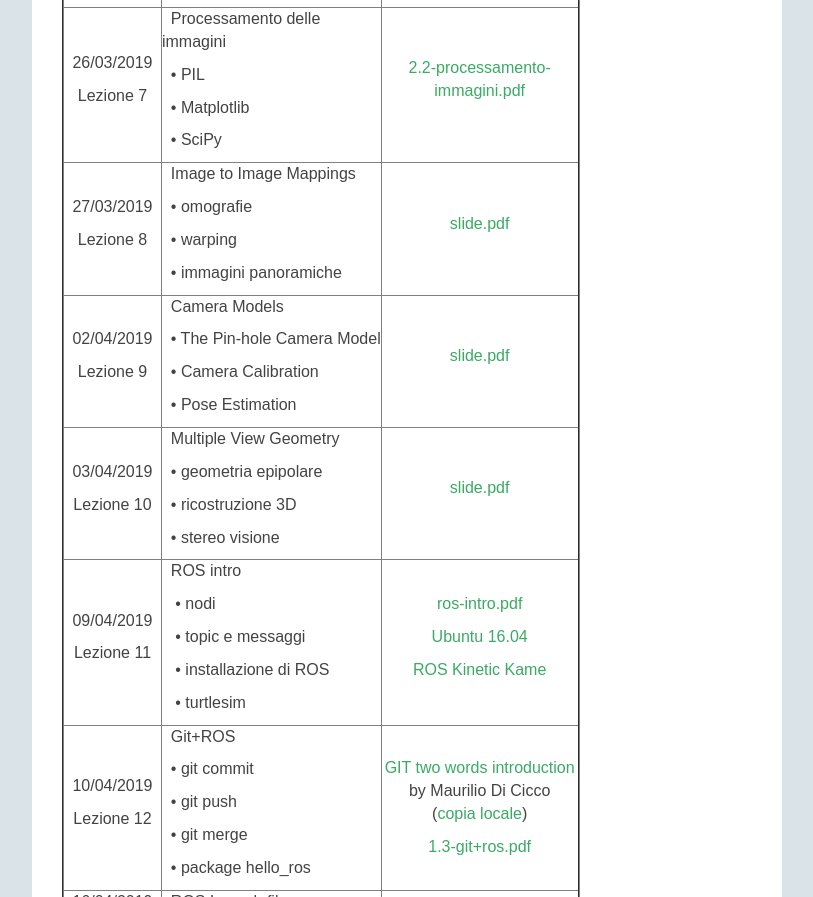
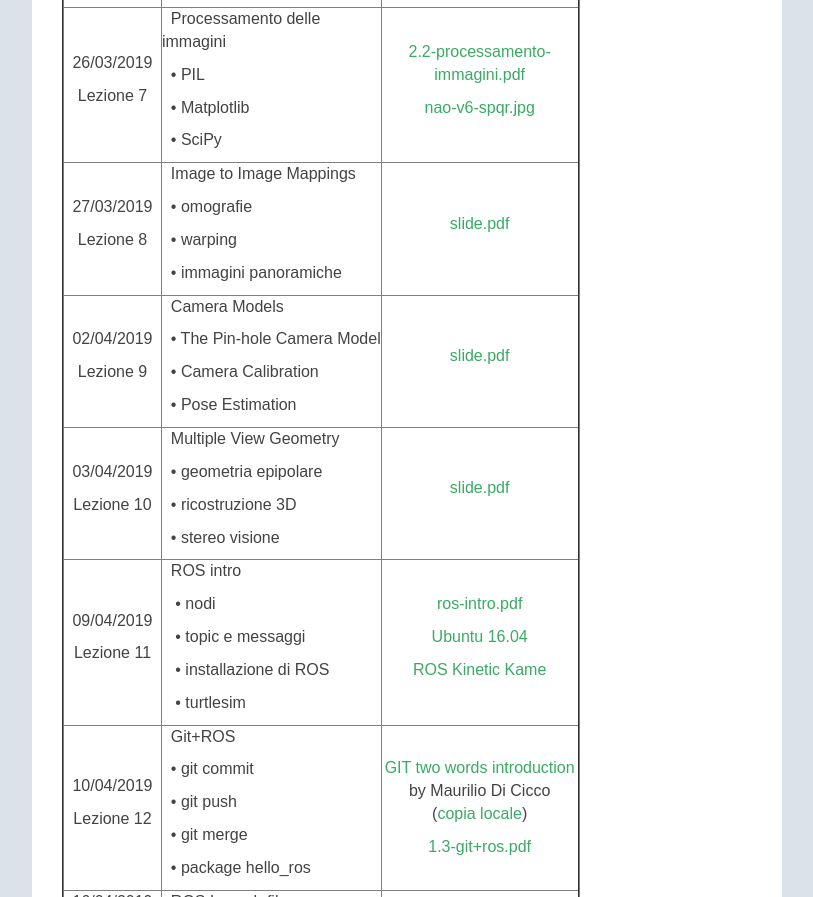
Before and after one commit to dbloisi/dbloisi.github.io, a plain HTML site: page corsi/sistemi-informativi.html in a window 1280 px wide. Shown: the part 3102-3999 px from the top of the page, without its empty margins (38-851 px from the left). Drawn offline with Linux system fonts and the light colour scheme.

Commit message:
home corso

```diff
--- a/corsi/sistemi-informativi.html
+++ b/corsi/sistemi-informativi.html
@@ -427,6 +427,12 @@
 											<p>
 											<a href="lezionisi/2.2-processamento-immagini.pdf">2.2-processamento-immagini.pdf</a>
 											</p>
+
+											<p>
+											<a href="lezionisi/nao-v6-spqr.jpg">nao-v6-spqr.jpg</a>
+											</p>
+
+
 
 
 										</td>
```
